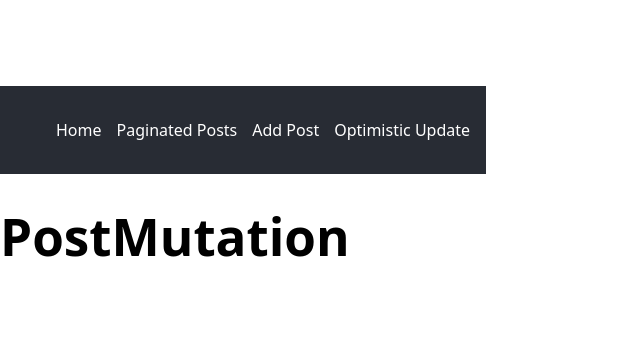
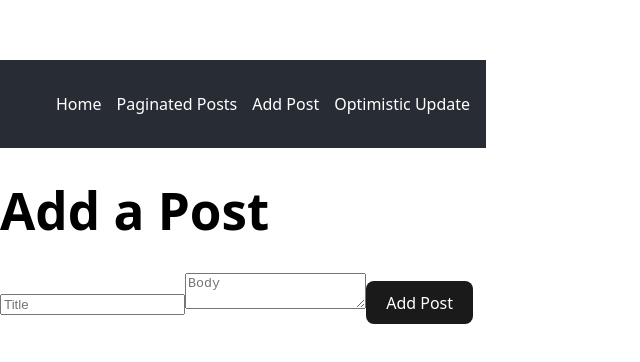
Before and after one commit to abhimax/react-ts-post-app-tanstack-query, a React (Vite) app: page /add-post in a window 1280 px wide. Shown: the part 208-570 px from the top of the page, without its empty margins (0-640 px from the left). Built offline with nearby package versions, Linux system fonts and the light colour scheme.

Commit message:
feat: post mutation

```diff
--- a/src/components/PostMutation.tsx
+++ b/src/components/PostMutation.tsx
@@ -1,4 +1,83 @@
+import React, { useState } from "react";
+import {
+  useMutation,
+  useQueryClient,
+  UseMutationResult,
+} from "@tanstack/react-query";
+import axios from "axios";
+
+// Define the type for the new post
+interface NewPost {
+  title: string;
+  body: string;
+}
+
+// Define the type for the post response (including id, which is returned by the API)
+interface Post {
+  id: number;
+  title: string;
+  body: string;
+}
+
+const BASE_URL = "https://jsonplaceholder.typicode.com";
+
+// The mutation function (addPost) that returns a Promise<Post>
+const addPost = async (newPost: NewPost): Promise<Post> => {
+  const response = await axios.post(`${BASE_URL}/posts`, newPost);
+  return response.data;
+};
+
 const PostMutation: React.FC = () => {
-  return <h1>PostMutation</h1>;
+  const [title, setTitle] = useState("");
+  const [body, setBody] = useState("");
+  const queryClient = useQueryClient();
+
+  // Define the query key locally for invalidation, with type as const
+  const POSTS_QUERY_KEY: readonly ["posts"] = ["posts"];
+
+  // Use the correct types for useMutation and explicitly assert the type for mutation
+  const mutation = useMutation<Post, Error, NewPost>({
+    mutationFn: addPost, // Pass the function (mutationFn)
+    onSuccess: () => {
+      // Invalidate queries related to posts using the constant query key
+      queryClient.invalidateQueries({
+        queryKey: POSTS_QUERY_KEY,
+        refetchType: "active", // Adjust the refetch type as per your need
+      });
+    },
+  }) as UseMutationResult<Post, Error, NewPost>; // Assert the mutation result type
+
+  const handleSubmit = (e: React.FormEvent) => {
+    e.preventDefault();
+    mutation.mutate({ title, body }); // Pass the correct object to the mutate function
+    setTitle(""); // Reset the title input after submission
+    setBody(""); // Reset the body input after submission
+  };
+
+  return (
+    <div>
+      <h1>Add a Post</h1>
+      <form onSubmit={handleSubmit}>
+        <input
+          type="text"
+          placeholder="Title"
+          value={title}
+          onChange={(e) => setTitle(e.target.value)}
+          required
+        />
+        <textarea
+          placeholder="Body"
+          value={body}
+          onChange={(e) => setBody(e.target.value)}
+          required
+        />
+        <button type="submit" disabled={mutation.isPending}>
+          {mutation.isPending ? "Adding..." : "Add Post"}
+        </button>
+      </form>
+      {mutation.isError && <p>Error adding post</p>}
+    </div>
+  );
 };
+
 export default PostMutation;
```
